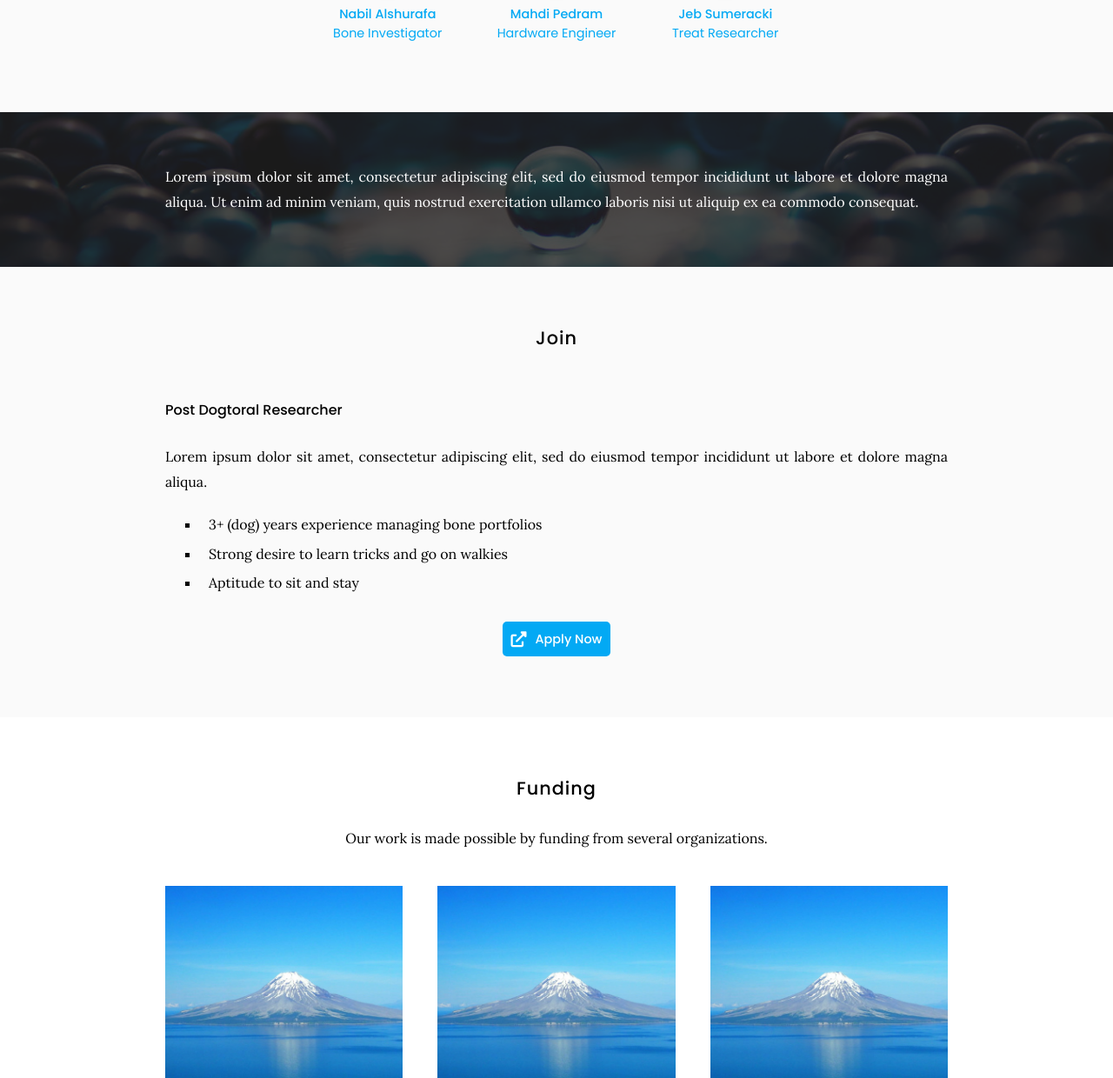
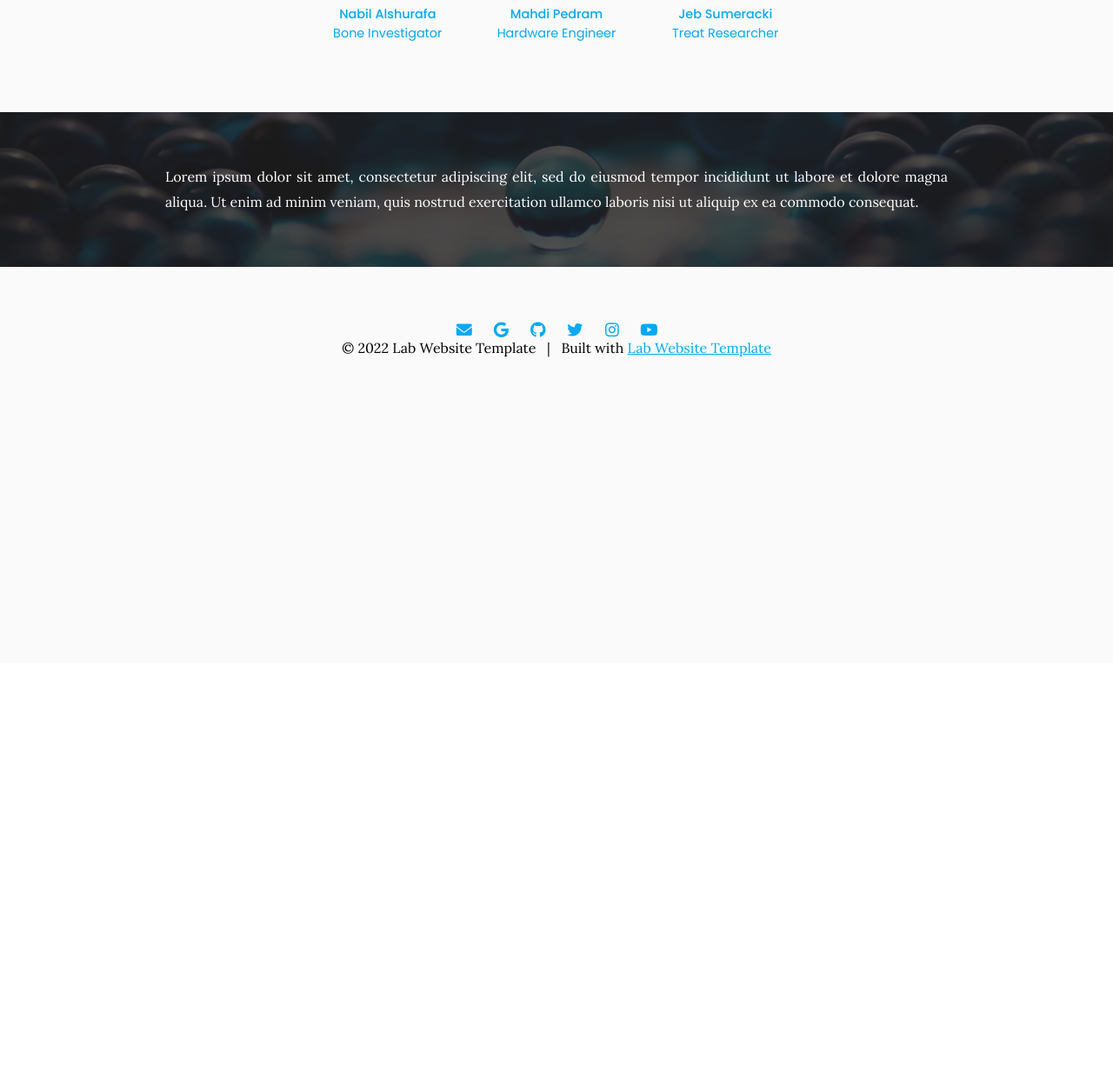
Before and after one commit to mahdipedro/SenseWhy-webs, a Jekyll site: the page built from team/index.md, in a window 1280 px wide and 1400 px high, scrolled down 477 px, cut to the strip 160-1400 px from the top of the window. Shown: the whole strip at 87% size. Built offline with Jekyll 4.4.1, drawn with Linux system fonts in a browser that asks for light colours; after the commit the page ends 1107 px from its top, so only the background shows below that.

Commit message:
Update index.md

```diff
--- a/team/index.md
+++ b/team/index.md
@@ -39,7 +39,7 @@
 
 {% include section.html %}
 
-## Join
+<!-- ## Join
 
 #### Post Dogtoral Researcher
 
@@ -52,7 +52,7 @@
 {% include link.html type="external" link="https://google.com/" text="Apply Now" icon="" style="button" %}
 {:.center}
 
-{% include section.html %}
+{% include section.html %} -->
 
 ## Funding
 
```
